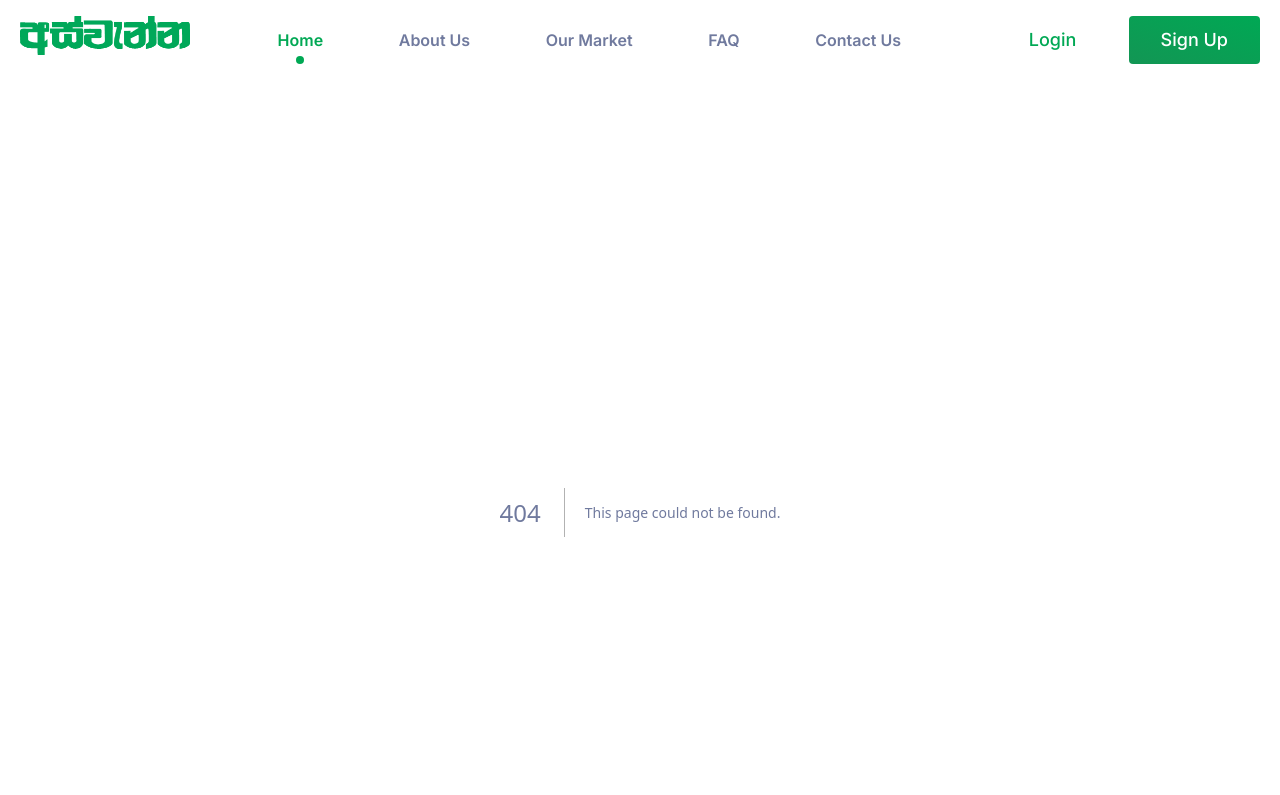
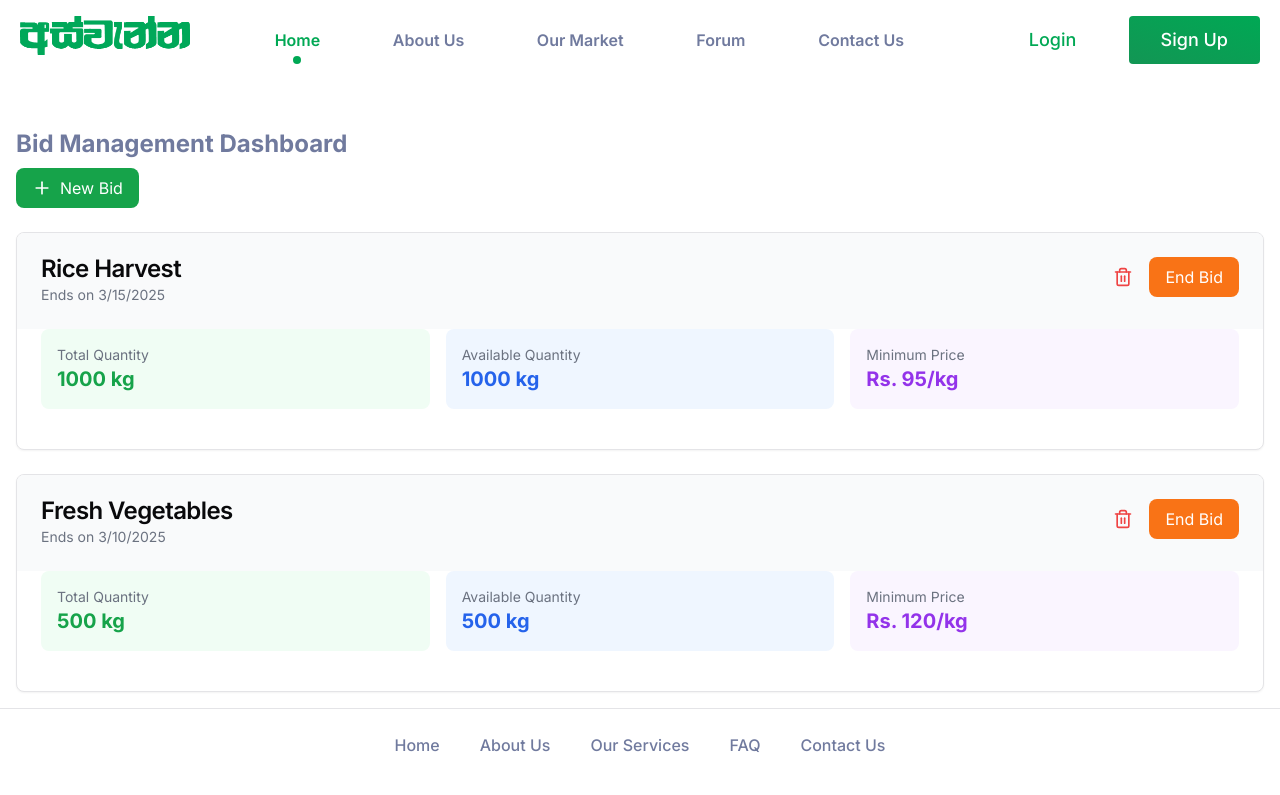
Before and after one commit to nullterminatorslk/aswanu-frontend, a Next.js app: page /dashboard in a window 1280 px wide. Before the commit this address had no page. Shown: the top 795 px of the page. Built offline with nearby package versions, Linux system fonts and the light colour scheme.

Commit message:
added dashboard

```diff
--- /dev/null
+++ b/src/app/dashboard/page.tsx
@@ -0,0 +1,12 @@
+"use client";
+
+import FarmerDashboard from "@/components/FarmerDashboard";
+import { FC } from "react";
+
+type PageProps = {};
+
+const Page: FC<PageProps> = ({}) => {
+  return <FarmerDashboard />;
+};
+
+export default Page;
--- /dev/null
+++ b/src/components/FarmerDashboard.tsx
@@ -0,0 +1,263 @@
+import React, { useState } from "react";
+import { Card, CardHeader, CardTitle, CardContent } from "@/components/ui/card";
+import {
+  Plus,
+  TrendingUp,
+  Package,
+  Clock,
+  Trash2,
+  Check,
+  X,
+  ChevronDown,
+  Truck,
+  AlertCircle,
+} from "lucide-react";
+import Link from "next/link";
+
+const FarmerDashboard = () => {
+  const [selectedBids, setSelectedBids] = useState({});
+  const [activeBid, setActiveBid] = useState(null);
+
+  // Sample data
+  const bids = [
+    {
+      id: 1,
+      product: "Rice Harvest",
+      totalQuantity: 1000,
+      availableQuantity: 1000,
+      unit: "kg",
+      status: "active",
+      endDate: "2025-03-15",
+      minPrice: 95,
+      customerBids: [
+        {
+          id: 1,
+          customer: "John Perera",
+          phone: "077-1234567",
+          quantity: 200,
+          price: 98,
+          status: "pending",
+        },
+        {
+          id: 2,
+          customer: "Sara Silva",
+          phone: "071-7654321",
+          quantity: 300,
+          price: 97,
+          status: "pending",
+        },
+        {
+          id: 3,
+          customer: "Anil Kumar",
+          phone: "075-9876543",
+          quantity: 400,
+          price: 96,
+          status: "pending",
+        },
+      ],
+    },
+    {
+      id: 2,
+      product: "Fresh Vegetables",
+      totalQuantity: 500,
+      availableQuantity: 500,
+      unit: "kg",
+      status: "active",
+      endDate: "2025-03-10",
+      minPrice: 120,
+      customerBids: [
+        {
+          id: 4,
+          customer: "Royal Hotel",
+          phone: "011-2345678",
+          quantity: 150,
+          price: 125,
+          status: "pending",
+        },
+        {
+          id: 5,
+          customer: "Green Mart",
+          phone: "011-8765432",
+          quantity: 200,
+          price: 122,
+          status: "pending",
+        },
+      ],
+    },
+  ];
+
+  const calculateRemainingQuantity = (bidId) => {
+    const bid = bids.find((b) => b.id === bidId);
+    if (!bid) return 0;
+
+    const selectedBidsTotal = Object.entries(selectedBids[bidId] || {})
+      .filter(([_, isSelected]) => isSelected)
+      .reduce((total, [bidId]) => {
+        const customerBid = bid.customerBids.find(
+          (cb) => cb.id.toString() === bidId
+        );
+        return total + (customerBid ? customerBid.quantity : 0);
+      }, 0);
+
+    return bid.totalQuantity - selectedBidsTotal;
+  };
+
+  const handleBidSelection = (bidId, customerBidId) => {
+    setSelectedBids((prev) => ({
+      ...prev,
+      [bidId]: {
+        ...prev[bidId],
+        [customerBidId]: !prev[bidId]?.[customerBidId],
+      },
+    }));
+  };
+
+  return (
+    <div className="p-4 max-w-7xl mx-auto">
+      <div className="mb-6">
+        <h1 className="text-2xl font-bold mb-2">Bid Management Dashboard</h1>
+        <div className="flex justify-between items-center">
+          <div className="flex gap-4">
+            <Link
+              href="/market"
+              className="bg-green-600 text-white px-4 py-2 rounded-lg flex items-center gap-2 hover:bg-green-700"
+            >
+              <Plus className="h-5 w-5" />
+              New Bid
+            </Link>
+          </div>
+        </div>
+      </div>
+
+      {/* Active Bids */}
+      <div className="grid grid-cols-1 gap-6">
+        {bids.map((bid) => (
+          <Card key={bid.id} className="overflow-hidden">
+            <CardHeader className="bg-gray-50">
+              <div className="flex justify-between items-start">
+                <div>
+                  <CardTitle>{bid.product}</CardTitle>
+                  <div className="text-sm text-gray-500 mt-1">
+                    Ends on {new Date(bid.endDate).toLocaleDateString()}
+                  </div>
+                </div>
+                <div className="flex items-center gap-2">
+                  <button
+                    className="text-red-500 hover:bg-red-50 p-2 rounded-lg"
+                    title="Delete Bid"
+                  >
+                    <Trash2 className="h-5 w-5" />
+                  </button>
+                  <button
+                    className="bg-orange-500 text-white px-4 py-2 rounded-lg hover:bg-orange-600"
+                    onClick={() =>
+                      setActiveBid(activeBid === bid.id ? null : bid.id)
+                    }
+                  >
+                    End Bid
+                  </button>
+                </div>
+              </div>
+            </CardHeader>
+            <CardContent>
+              <div className="grid grid-cols-3 gap-4 mb-4">
+                <div className="bg-green-50 p-4 rounded-lg">
+                  <div className="text-sm text-gray-500">Total Quantity</div>
+                  <div className="text-xl font-bold text-green-600">
+                    {bid.totalQuantity} {bid.unit}
+                  </div>
+                </div>
+                <div className="bg-blue-50 p-4 rounded-lg">
+                  <div className="text-sm text-gray-500">
+                    Available Quantity
+                  </div>
+                  <div className="text-xl font-bold text-blue-600">
+                    {calculateRemainingQuantity(bid.id)} {bid.unit}
+                  </div>
+                </div>
+                <div className="bg-purple-50 p-4 rounded-lg">
+                  <div className="text-sm text-gray-500">Minimum Price</div>
+                  <div className="text-xl font-bold text-purple-600">
+                    Rs. {bid.minPrice}/{bid.unit}
+                  </div>
+                </div>
+              </div>
+
+              {/* Customer Bids Section */}
+              {activeBid === bid.id && (
+                <div className="border rounded-lg mt-4">
+                  <div className="bg-gray-50 p-4 border-b">
+                    <h3 className="font-medium">Customer Bids</h3>
+                  </div>
+                  <div className="divide-y">
+                    {bid.customerBids.map((customerBid) => (
+                      <div
+                        key={customerBid.id}
+                        className="p-4 flex items-center justify-between"
+                      >
+                        <div className="flex items-center gap-4">
+                          <input
+                            type="checkbox"
+                            checked={
+                              selectedBids[bid.id]?.[customerBid.id] || false
+                            }
+                            onChange={() =>
+                              handleBidSelection(bid.id, customerBid.id)
+                            }
+                            className="h-5 w-5 rounded border-gray-300"
+                          />
+                          <div>
+                            <div className="font-medium">
+                              {customerBid.customer}
+                            </div>
+                            <div className="text-sm text-gray-500">
+                              {customerBid.phone}
+                            </div>
+                          </div>
+                        </div>
+                        <div className="flex items-center gap-8">
+                          <div>
+                            <div className="text-sm text-gray-500">
+                              Quantity
+                            </div>
+                            <div className="font-medium">
+                              {customerBid.quantity} {bid.unit}
+                            </div>
+                          </div>
+                          <div>
+                            <div className="text-sm text-gray-500">
+                              Bid Amount
+                            </div>
+                            <div className="font-medium text-green-600">
+                              Rs. {customerBid.price}/{bid.unit}
+                            </div>
+                          </div>
+                        </div>
+                      </div>
+                    ))}
+                  </div>
+                  <div className="bg-gray-50 p-4 border-t flex justify-between items-center">
+                    <div>
+                      <div className="text-sm text-gray-500">
+                        Available Quantity After Selection
+                      </div>
+                      <div className="font-medium">
+                        {calculateRemainingQuantity(bid.id)} {bid.unit}
+                      </div>
+                    </div>
+                    <button className="bg-green-600 text-white px-6 py-2 rounded-lg hover:bg-green-700 flex items-center gap-2">
+                      <Truck className="h-5 w-5" />
+                      Process Selected Orders
+                    </button>
+                  </div>
+                </div>
+              )}
+            </CardContent>
+          </Card>
+        ))}
+      </div>
+    </div>
+  );
+};
+
+export default FarmerDashboard;
--- a/src/components/LoginForm.tsx
+++ b/src/components/LoginForm.tsx
@@ -38,7 +38,7 @@ export function LoginForm({
           <Input id="password" type="password" required />
         </div>
         <Button
-          onClick={() => router.push("/market")}
+          onClick={() => router.push("/dashboard")}
           type="submit"
           className="w-full"
         >
--- a/src/components/Navbar.tsx
+++ b/src/components/Navbar.tsx
@@ -13,7 +13,7 @@ const links = [
   { id: "home", text: "Home", link: "/" },
   { id: "about", text: "About Us", link: "/#about" },
   { id: "market", text: "Our Market", link: "/market" },
-  { id: "faq", text: "FAQ", link: "#faq" },
+  { id: "forum", text: "Forum", link: "/" },
   { id: "contact", text: "Contact Us", link: "/#contact" },
 ];
 
--- /dev/null
+++ b/src/components/NewListingModal.tsx
@@ -0,0 +1,9 @@
+import { FC } from "react";
+
+type NewListingModalProps = {};
+
+const NewListingModal: FC<NewListingModalProps> = ({}) => {
+  return <div></div>;
+};
+
+export default NewListingModal;
```
